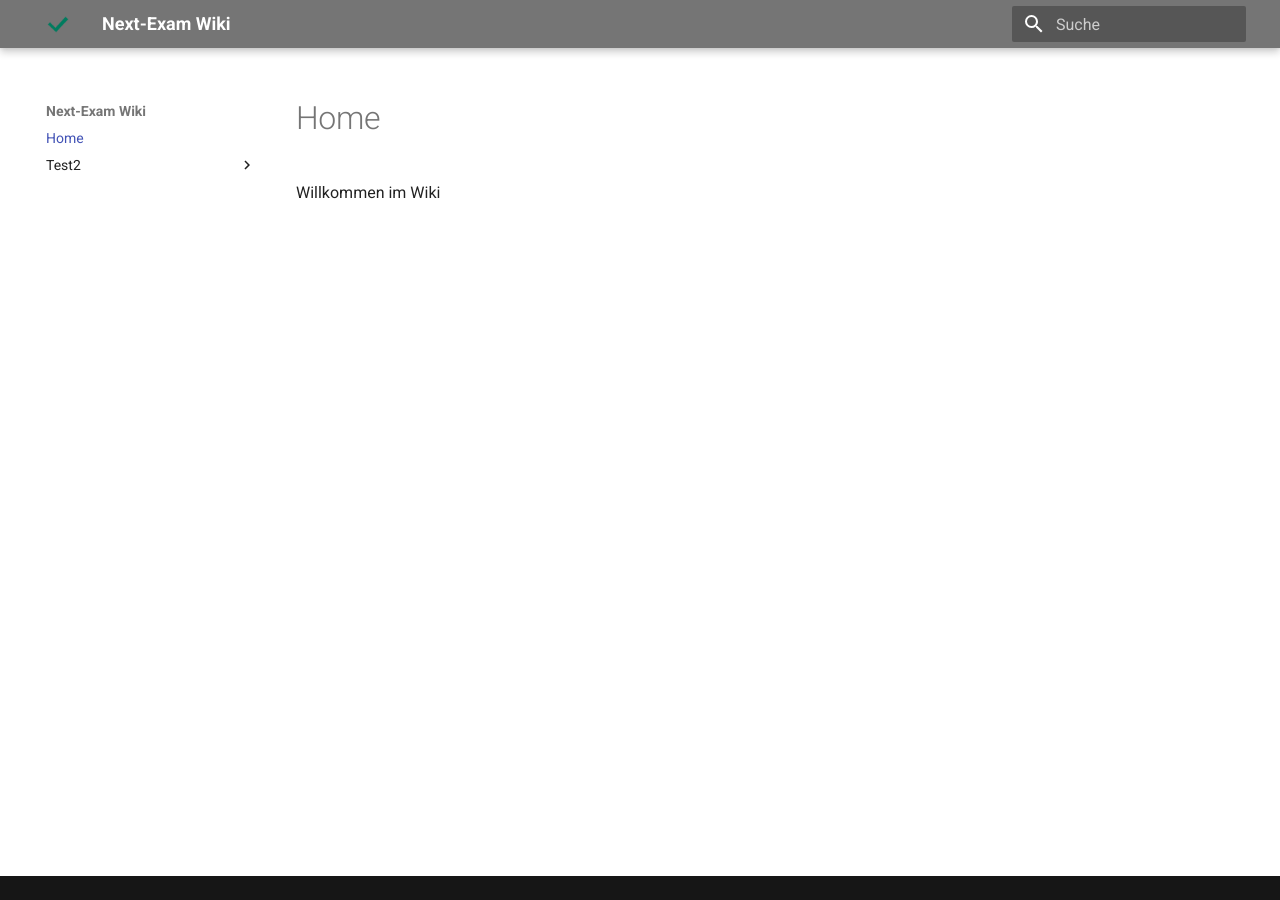
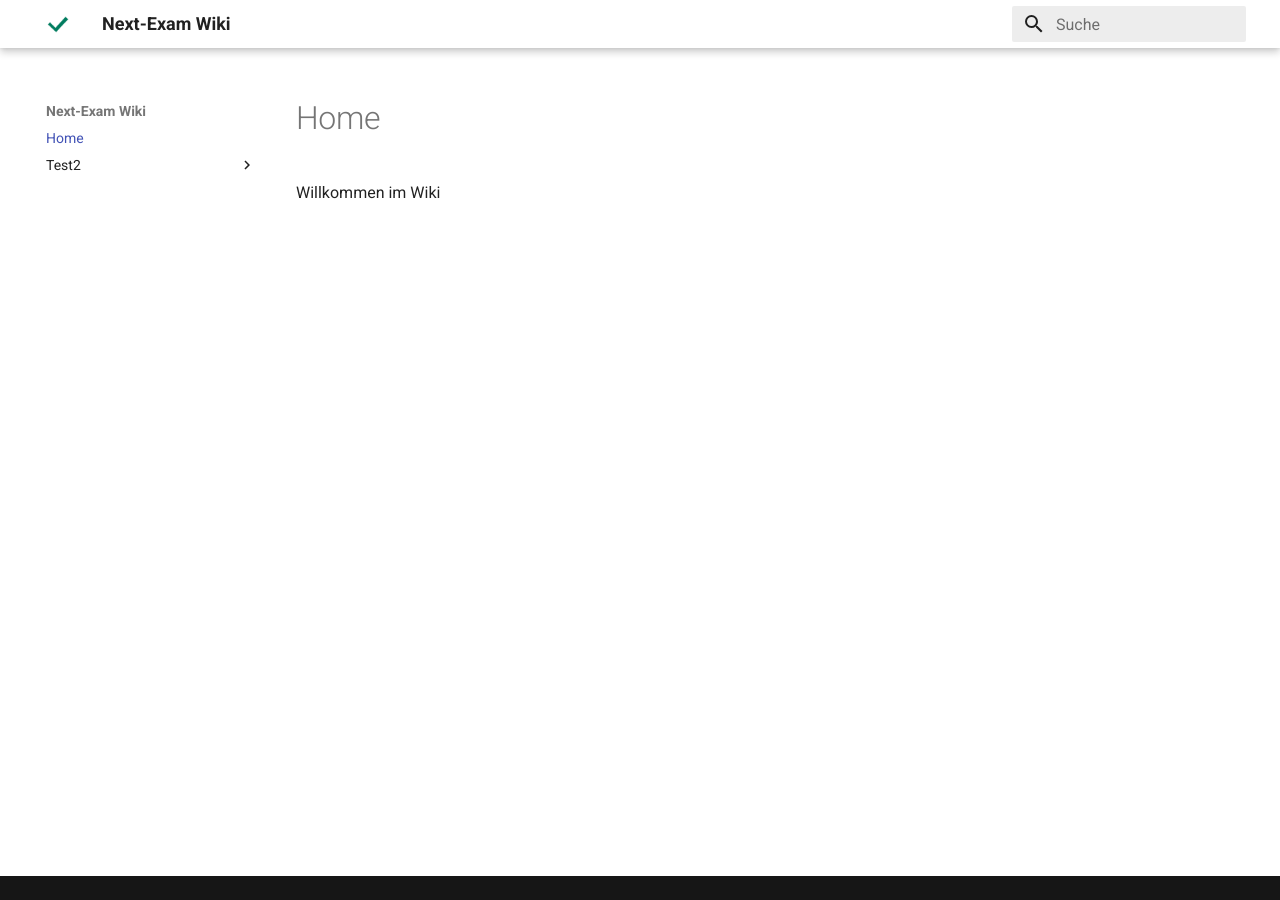
Before and after one commit to shlareut/lpr-wiki, an MkDocs documentation site: the page built from docs/index.md, in a window 1280 px wide. Built offline with MkDocs 1.6.1 and Material for MkDocs 9.7.7, drawn with Linux system fonts in a browser that asks for light colours.

Commit message:
Update mkdocs.yml

```diff
--- a/mkdocs.yml
+++ b/mkdocs.yml
@@ -5,7 +5,7 @@ theme:
   logo: images/icon.png
   favicon: images/icon.png
   palette:
-    primary: grey
+    primary: white
 plugins:
   - search
 extra:
```
